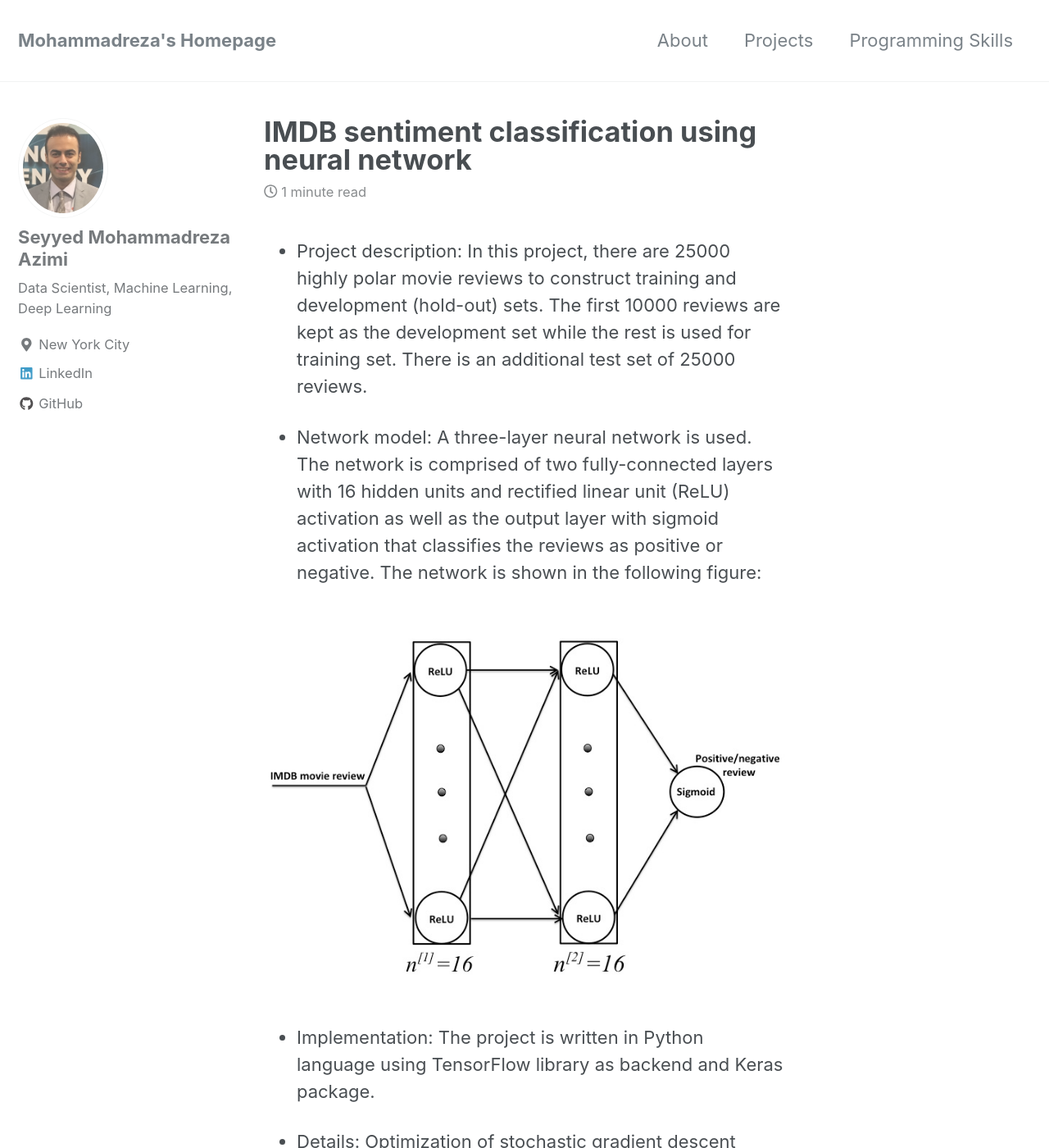
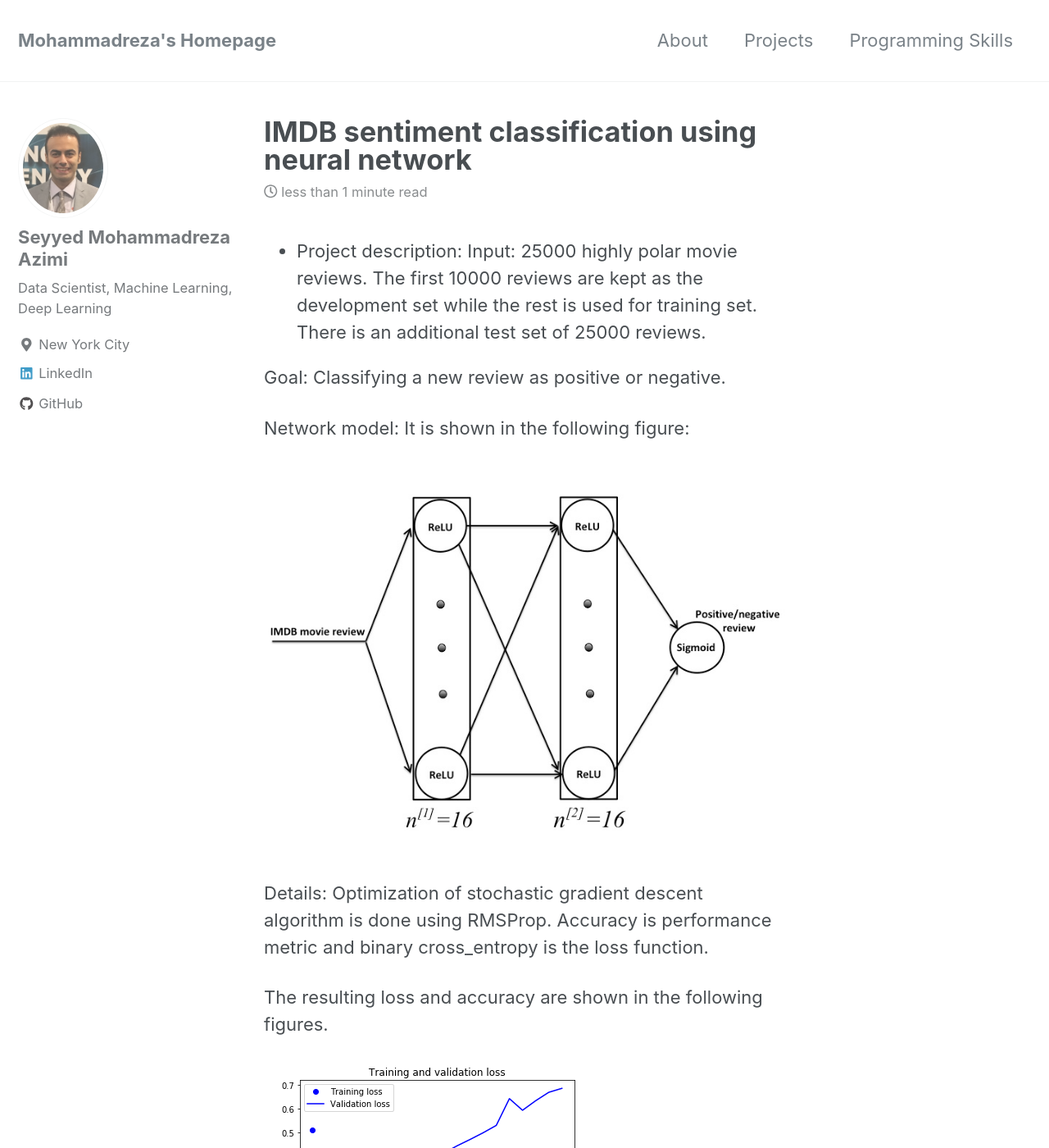
Before and after one commit to MohammadrezaAzimi/MohammadrezaAzimi.github.io, a Jekyll site: the page built from _posts/2018-04-06-IMDB.md, in a window 1280 px wide and 1400 px high. Shown: the whole window at 82% size. Built offline with Jekyll 4.4.1, drawn with Linux system fonts in a browser that asks for light colours; nearby versions of some CDN libraries; formulas are drawn with MathJax 3; some of the changed text lies outside the part shown.

Commit message:
new github

````diff
--- a/_posts/2018-04-06-IMDB.md
+++ b/_posts/2018-04-06-IMDB.md
@@ -6,23 +6,17 @@ excerpt: "NLP, IMDB"
 mathjax: "true"
 ---
 * Project description:
-In this project, there are 25000 highly polar movie reviews to construct training and development (hold-out) sets. The first 10000 reviews are kept as the development set while the rest is used for training set. There is an additional test set of 25000 reviews.
+Input: 25000 highly polar movie reviews. The first 10000 reviews are kept as the development set while the rest is used for training set. There is an additional test set of 25000 reviews.
 
-* Network model: A three-layer neural network is used. The network is comprised of two fully-connected layers with 16 hidden units and rectified linear unit (ReLU) activation as well as the output layer with sigmoid activation that classifies the reviews as positive or negative. The network is shown in the following figure:
+Goal: Classifying a new review as positive or negative.
+
+Network model: It is shown in the following figure:
 
 <img src="{{ site.url }}{{ site.baseurl }}/images/IMDB/Slide1.jpg" alt="ooo">
 
-* Implementation: The project is written in Python language using TensorFlow library as backend and Keras package.
+Details: Optimization of stochastic gradient descent algorithm is done using RMSProp. Accuracy is performance metric and binary cross_entropy is the loss function.
 
-* Details: Optimization of stochastic gradient descent algorithm is done using RMSProp. Accuracy is performance metric and binary cross_entropy is the loss function.
-
-Here are the tips for implementation:
-
-1. Only 10000 most frequently words in the training set are kept.
-2. Using Python code ``` imdb.get_word_index()``` words are mapped to integer indices. Then a dictionary is constructed using ```dict()```.
-3. To prepare the data, integer indices are transformed to tensors using one-hot encoding.
-4. The network is build as above figure.
-5. Setting the batch size equal to 512 and fitting the training data to the model over 20 epochs, results in the following figures for loss and accuracy.
+The resulting loss and accuracy are shown in the following figures.
 
 <img src="{{ site.url }}{{ site.baseurl }}/images/IMDB/loss.png" alt="ooo">
 
@@ -36,4 +30,4 @@ Here are the tips for implementation:
 
 <img src="{{ site.url }}{{ site.baseurl }}/images/IMDB/accdrop.png" alt="ooo">
 
-The source code of this project is available in my [Github page](https://github.com/MohammadrezaAzimi/IMDB_sentiment_classification_NN/blob/master/IMDB%20Keras%201.ipynb). Interested reader is referred to the book *Deep Learning with Python* by Francois Chollet.
+The source code of this project is available in my [Github page](https://github.com/MohammadrezaAzimi/IMDB_sentiment_classification_NN).
````
Also changed, not shown: _posts/2018-04-07-Reuters.md (+6 -13 lines), _posts/2018-04-08-Price.md (+5 -13 lines), 1 other file.
